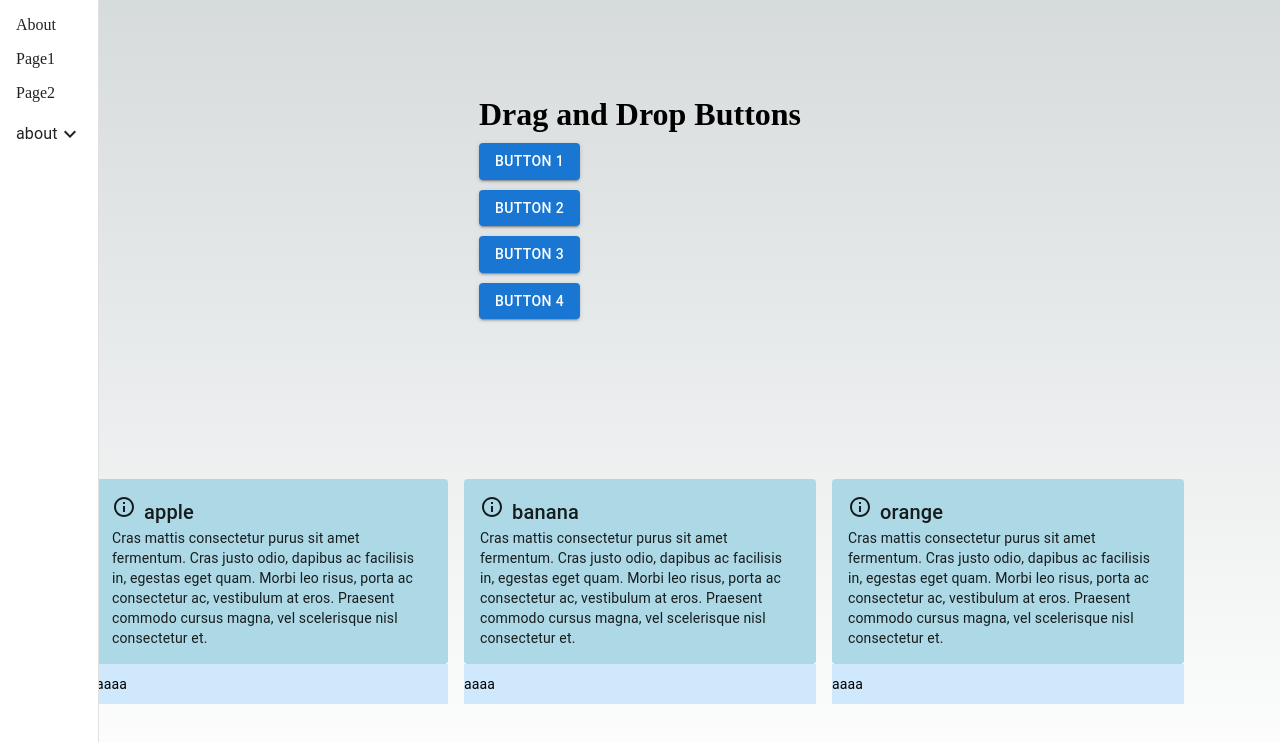
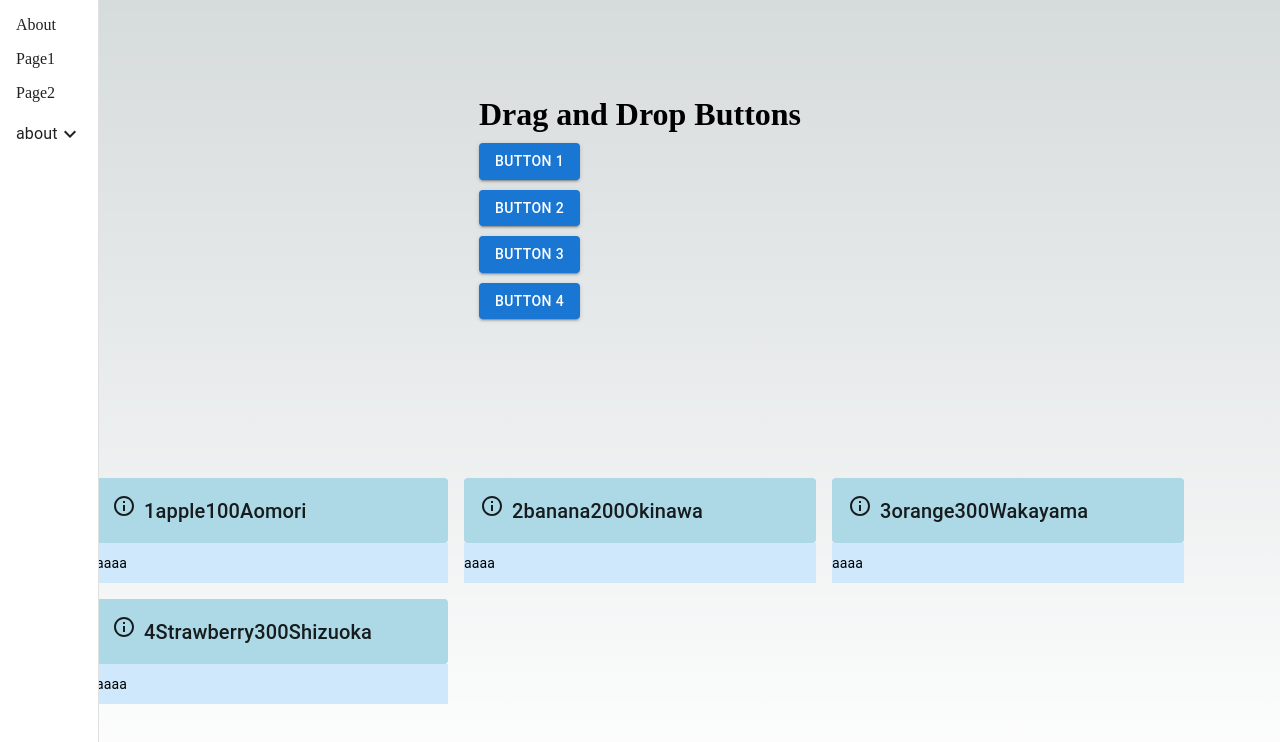
Before and after one commit to shichisan21/drag-test, a Next.js app: page / in a window 1280 px wide. Shown: the top 742 px of the page. Built offline with nearby package versions, Linux system fonts and the light colour scheme.

Commit message:
型追加

```diff
--- a/src/components/PanelContents.tsx
+++ b/src/components/PanelContents.tsx
@@ -1,12 +1,25 @@
 import { Box, Grid, Paper, Typography } from "@mui/material";
-import { InfoOutlined } from "@mui/icons-material";
+import InfoOutlinedIcon from "@mui/icons-material/InfoOutlined";
+import { FC } from "react";
 
-interface Props {
-  value: string;
+interface Fruits {
+  id: number;
+  name: string;
+  price: number;
+  area: string;
 }
-export const PanelContents = ({ value }: Props) => {
+
+interface PanelContentsProps {
+  value: Fruits;
+}
+
+export const PanelContents: FC<PanelContentsProps> = ({
+  value,
+}: {
+  value: Fruits;
+}) => {
   return (
-    <Grid key={value} item xs={4} alignItems={"stretch"}>
+    <Grid item xs={4} alignItems={"stretch"}>
       <Paper
         sx={{
           p: 2,
@@ -17,15 +30,13 @@ export const PanelContents = ({ value }: Props) => {
         elevation={0}
       >
         <Typography variant='body2'>
-          <InfoOutlined sx={{ marginRight: 1 }} />
+          <InfoOutlinedIcon sx={{ marginRight: 1 }} />
           <Typography variant='h6' component='span' justifyContent={"center"}>
-            {value}
+            {value.id}
+            {value.name}
+            {value.price}
+            {value.area}
           </Typography>
-          <br />
-          {`Cras mattis consectetur purus sit amet fermentum.
-          Cras justo odio, dapibus ac facilisis in, egestas eget quam.
-          Morbi leo risus, porta ac consectetur ac, vestibulum at eros.
-          Praesent commodo cursus magna, vel scelerisque nisl consectetur et.`}
         </Typography>
       </Paper>
       <Box
--- a/src/pages/index.tsx
+++ b/src/pages/index.tsx
@@ -10,7 +10,32 @@ import { Grid } from "@mui/material";
 const inter = Inter({ subsets: ["latin"] });
 
 export default function Home(): ReactElement {
-  const fruits = ["apple", "banana", "orange"];
+  const fruits = [
+    {
+      id: 1,
+      name: "apple",
+      price: 100,
+      area: "Aomori",
+    },
+    {
+      id: 2,
+      name: "banana",
+      price: 200,
+      area: "Okinawa",
+    },
+    {
+      id: 3,
+      name: "orange",
+      price: 300,
+      area: "Wakayama",
+    },
+    {
+      id: 4,
+      name: "Strawberry",
+      price: 300,
+      area: "Shizuoka",
+    },
+  ];
   return (
     <div>
       <Head>
@@ -26,7 +51,7 @@ export default function Home(): ReactElement {
         <DragComponent />
         <Grid container spacing={2}>
           {fruits.map((value) => (
-            <PanelContents key={value} value={value} />
+            <PanelContents key={value.id} value={value} />
           ))}
         </Grid>
       </main>
```
